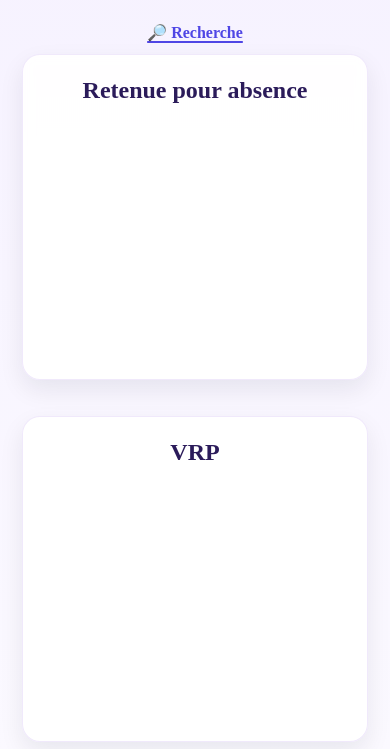
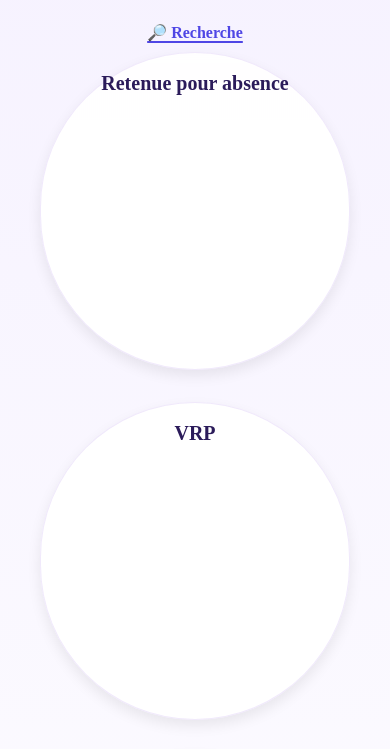
Before and after one commit to ELILONA13/carte-memo-celine, a website built with Vite: page index.html in a window 390 px wide. Shown: the part 72-821 px from the top of the page. Built offline with nearby package versions, Linux system fonts and the light colour scheme.

Commit message:
style accueil mobile en touches ovales

```diff
--- a/src/style.css
+++ b/src/style.css
@@ -1257,3 +1257,27 @@ button:active {
     font-size: 14px !important;
   }
 }
+
+/* =========================================
+   ✅ ACCUEIL MOBILE — style "touches ovales"
+   ========================================= */
+@media (max-width: 600px) {
+
+  .home-tabs .card {
+    border-radius: 999px !important;
+    /* forme ovale */
+    padding: 18px 24px !important;
+    /* hauteur adaptée */
+    margin: 10px auto !important;
+    min-height: unset !important;
+    height: auto !important;
+    box-shadow: 0 6px 14px rgba(0, 0, 0, 0.08);
+  }
+
+  .home-tabs .card h2 {
+    margin: 0 !important;
+    font-size: 20px !important;
+    line-height: 1.2 !important;
+  }
+
+}
```
